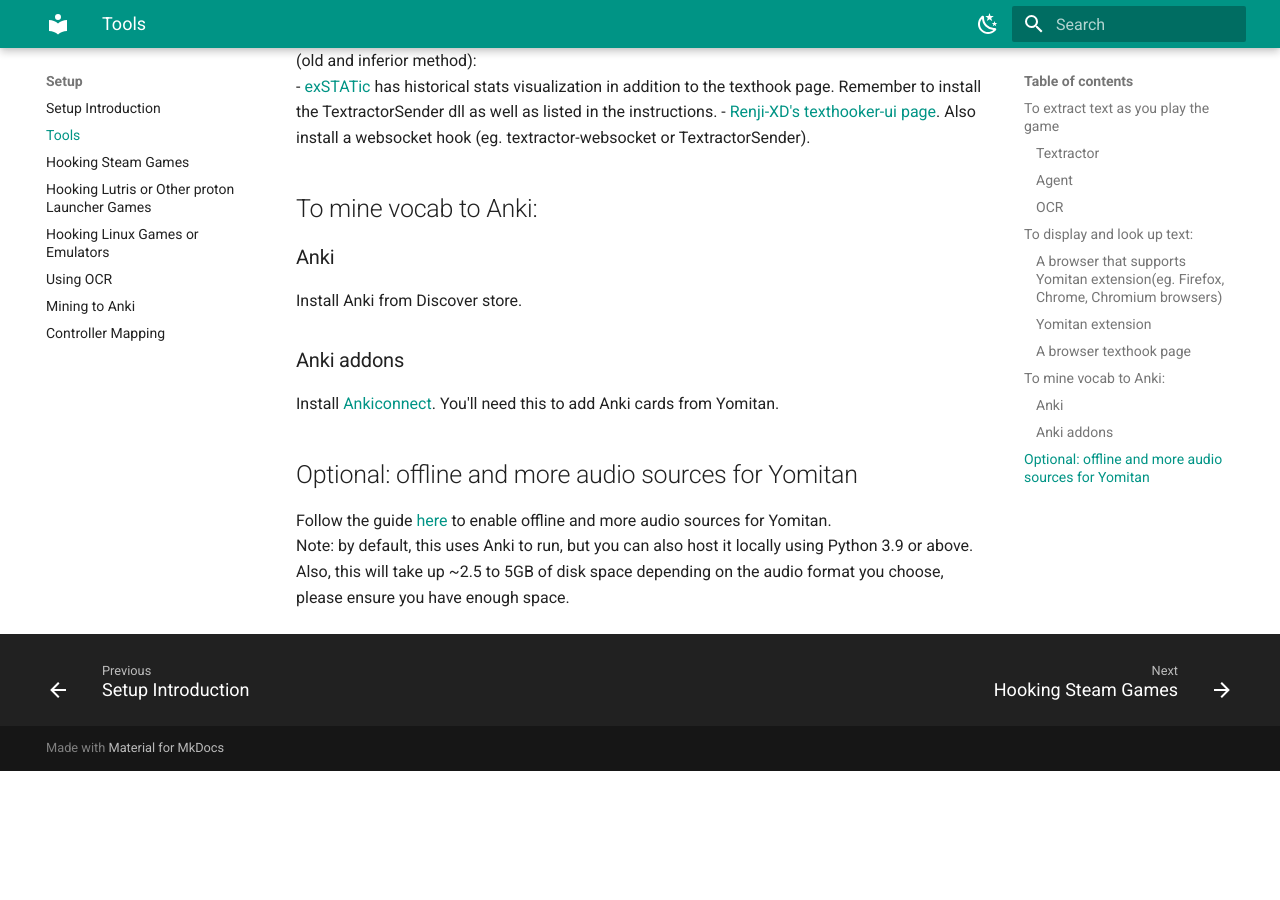
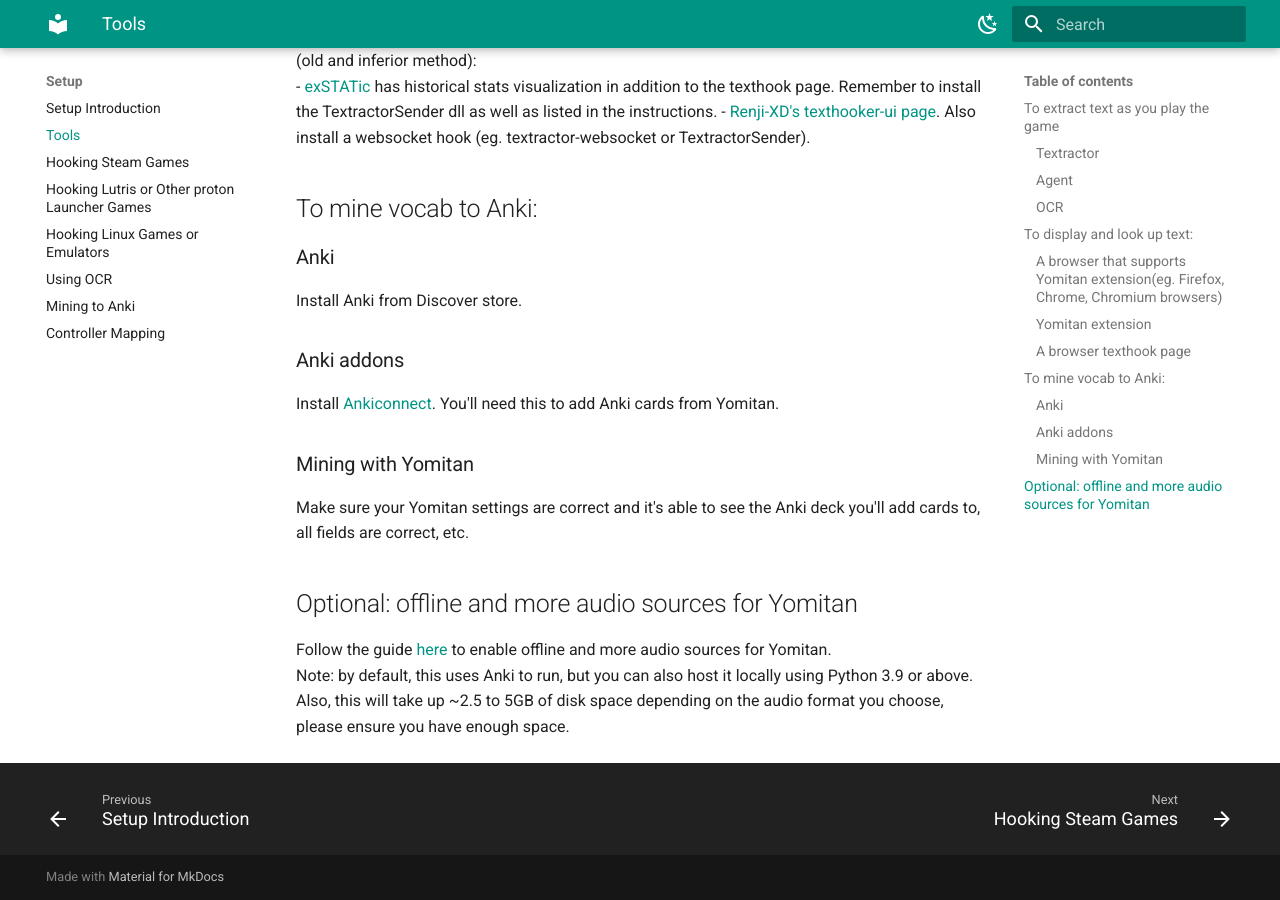
Before and after one commit to aka-baka/deck-mining, an MkDocs documentation site: the page built from docs/deck-mining/setupBasics.md, in a window 1280 px wide and 900 px high, scrolled down 1376 px. Built offline with MkDocs 1.6.1 and Material for MkDocs 9.7.7, drawn with Linux system fonts in a browser that asks for light colours; before the commit the page ends 2147 px from its top, so only the background shows below that.

Commit message:
Update setupBasics.md
minor update

```diff
--- a/docs/deck-mining/setupBasics.md
+++ b/docs/deck-mining/setupBasics.md
@@ -38,6 +38,9 @@
 ### Anki addons
 Install [Ankiconnect](https://ankiweb.net/shared/info/2055492159). You'll need this to add Anki cards from Yomitan.
 
+### Mining with Yomitan
+Make sure your Yomitan settings are correct and it's able to see the Anki deck you'll add cards to, all fields are correct, etc.
+
 ## Optional: offline and more audio sources for Yomitan
 Follow the guide [here](https://github.com/themoeway/local-audio-yomichan) to enable offline and more audio sources for Yomitan.
 Note: by default, this uses Anki to run, but you can also host it locally using Python 3.9 or above. Also, this will take up ~2.5 to 5GB of disk space depending on the audio format you choose, please ensure you have enough space.
```
